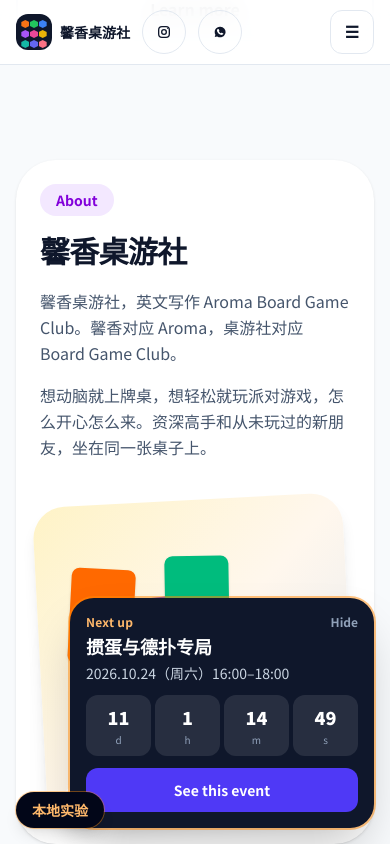
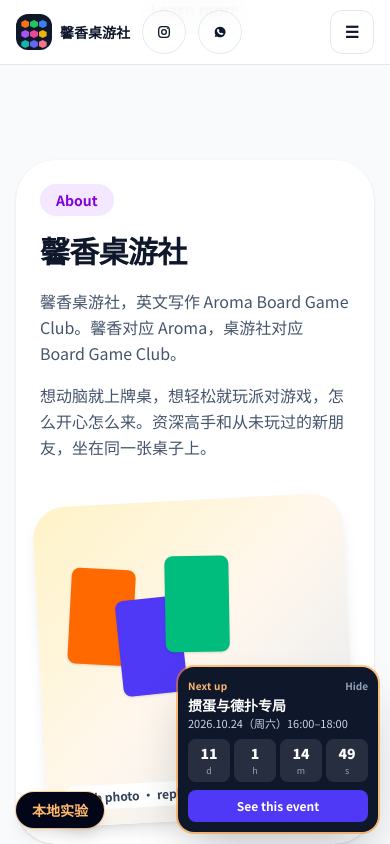
Before and after one commit to yagu6174-collab/aroma-board-game-club, a Next.js app: page /en in a window 390 px wide. Both pictures are taken after a click on the button "About". Shown: the part 669-1513 px from the top of the page. Built offline with nearby package versions, Linux system fonts and the light colour scheme; what opencc-js would draw is missing.

Commit message:
Shrink the next-event dock on phone screens.
Keep the desktop card at its current size and tighten the corner chip below the small breakpoint.

Co-authored-by: Cursor <cursoragent@cursor.com>

```diff
--- a/components/club/ClubHome.tsx
+++ b/components/club/ClubHome.tsx
@@ -841,29 +841,29 @@ function NextEventDock({
   }, [event.startsAt, now]);
 
   return (
-    <aside className="fixed right-4 bottom-4 z-[55] w-[min(100%-2rem,19rem)] rounded-[1.5rem] bg-slate-900 p-4 text-white shadow-2xl ring-2 ring-orange-400/50">
+    <aside className="fixed right-3 bottom-[max(0.75rem,env(safe-area-inset-bottom))] z-[55] w-[12.5rem] rounded-2xl bg-slate-900 p-2.5 text-white shadow-2xl ring-2 ring-orange-400/50 sm:right-4 sm:bottom-4 sm:w-[min(100%-2rem,19rem)] sm:rounded-[1.5rem] sm:p-4">
       <div className="flex items-start justify-between gap-2">
-        <p className="text-xs font-bold tracking-wide text-orange-300">{ui.nextLabel}</p>
-        <button type="button" onClick={onDismiss} className="text-xs font-bold text-slate-400 hover:text-white">
+        <p className="text-[10px] font-bold tracking-wide text-orange-300 sm:text-xs">{ui.nextLabel}</p>
+        <button type="button" onClick={onDismiss} className="text-[10px] font-bold text-slate-400 hover:text-white sm:text-xs">
           {ui.nextDismiss}
         </button>
       </div>
-      <h3 className="mt-1 text-lg font-black leading-snug">{event.title}</h3>
-      <p className="mt-1 text-sm text-slate-300">{event.time}</p>
-      <div className="mt-3 grid grid-cols-4 gap-1 text-center">
+      <h3 className="mt-0.5 text-sm font-black leading-snug sm:mt-1 sm:text-lg">{event.title}</h3>
+      <p className="mt-0.5 text-[11px] leading-tight text-slate-300 sm:mt-1 sm:text-sm">{event.time}</p>
+      <div className="mt-2 grid grid-cols-4 gap-1 text-center sm:mt-3">
         {[
           [remain.d, ui.nextDay],
           [remain.h, ui.nextHour],
           [remain.m, ui.nextMin],
           [remain.s, ui.nextSec],
         ].map(([value, unit]) => (
-          <div key={String(unit)} className="rounded-xl bg-white/10 py-2">
-            <p className="text-lg font-black tabular-nums">{value}</p>
-            <p className="text-[10px] text-slate-400">{unit}</p>
+          <div key={String(unit)} className="rounded-lg bg-white/10 py-1 sm:rounded-xl sm:py-2">
+            <p className="text-sm font-black tabular-nums sm:text-lg">{value}</p>
+            <p className="text-[9px] text-slate-400 sm:text-[10px]">{unit}</p>
           </div>
         ))}
       </div>
-      <button type="button" onClick={onOpen} className="mt-3 inline-flex min-h-11 w-full items-center justify-center rounded-xl bg-indigo-600 text-sm font-bold">
+      <button type="button" onClick={onOpen} className="mt-2 inline-flex min-h-8 w-full items-center justify-center rounded-lg bg-indigo-600 text-xs font-bold sm:mt-3 sm:min-h-11 sm:rounded-xl sm:text-sm">
         {ui.nextOpen}
       </button>
     </aside>
```
